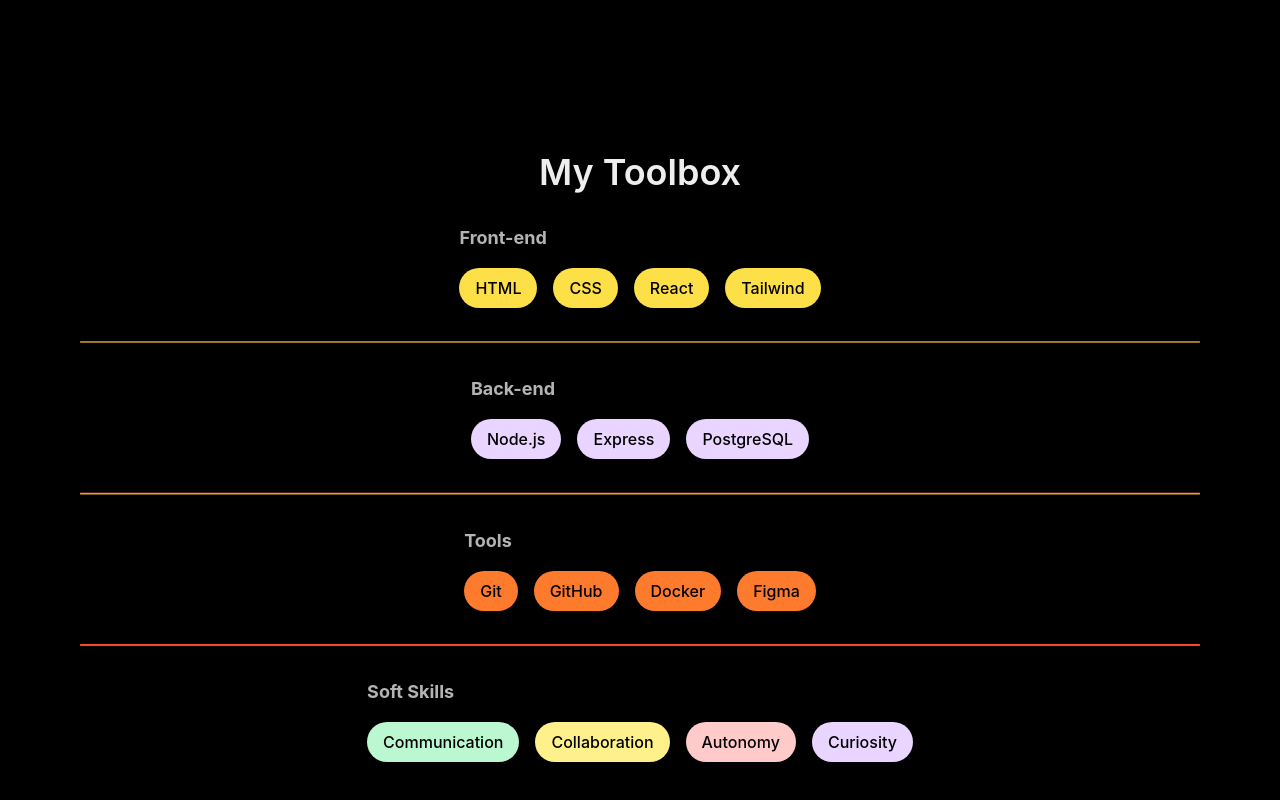
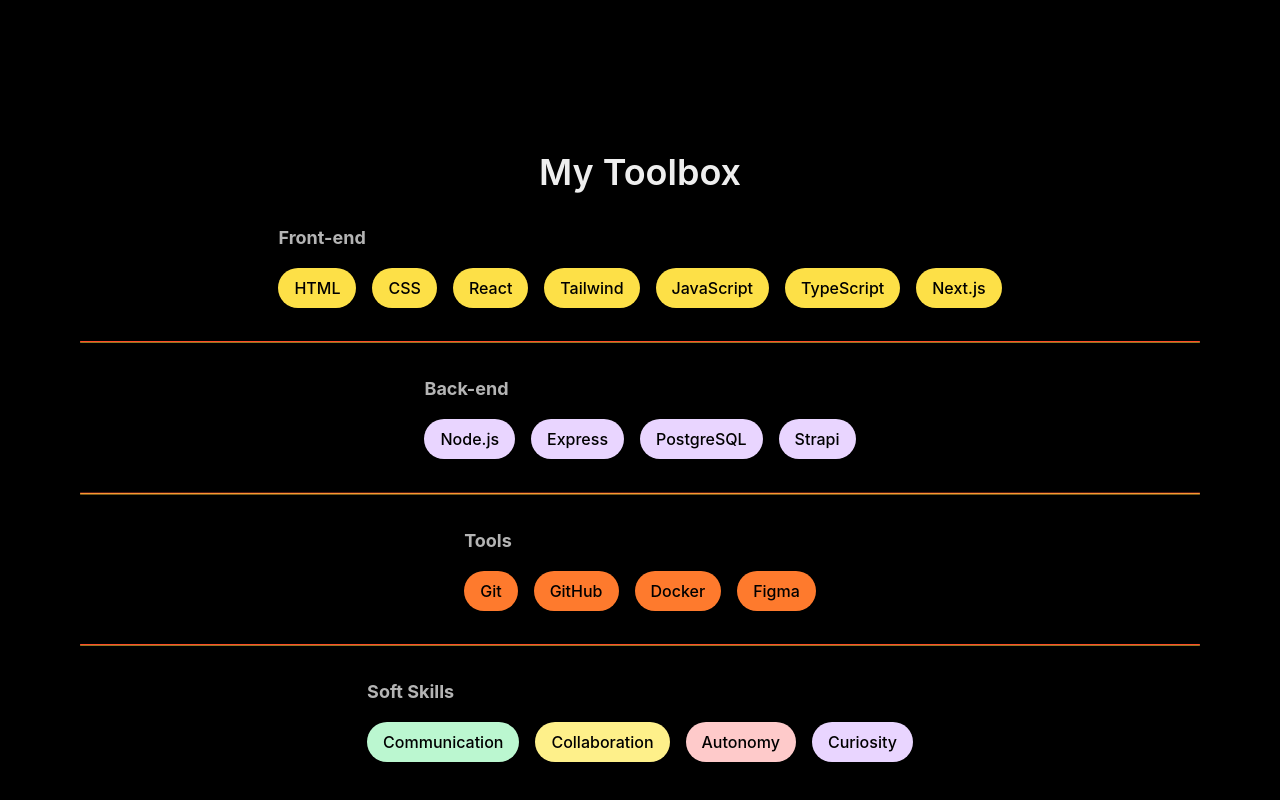
Before and after one commit to JulienMedina/Portfolio, a React (Vite) app: page / in a window 1280 px wide. Shown: the part 2486-3286 px from the top of the page. Built offline with nearby package versions, Linux system fonts and the light colour scheme; a web font is replaced by a local one.

Commit message:
add new skills bagdes

```diff
--- a/src/components/sections/Skills.jsx
+++ b/src/components/sections/Skills.jsx
@@ -11,12 +11,16 @@
   { label: "CSS", bgColor: "bg-yellow-300", textColor: "text-black" },
   { label: "React", bgColor: "bg-yellow-300", textColor: "text-black" },
   { label: "Tailwind", bgColor: "bg-yellow-300", textColor: "text-black" },
+  { label: "JavaScript", bgColor: "bg-yellow-300", textColor: "text-black" },
+  { label: "TypeScript", bgColor: "bg-yellow-300", textColor: "text-black" },
+  { label: "Next.js", bgColor: "bg-yellow-300", textColor: "text-black" },
 ];
 
 const backEndSkills = [
   { label: "Node.js", bgColor: "bg-purple-200", textColor: "text-black" },
   { label: "Express", bgColor: "bg-purple-200", textColor: "text-black" },
   { label: "PostgreSQL", bgColor: "bg-purple-200", textColor: "text-black" },
+  { label: "Strapi", bgColor: "bg-purple-200", textColor: "text-black" },
 ];
 
 const tools = [
```
